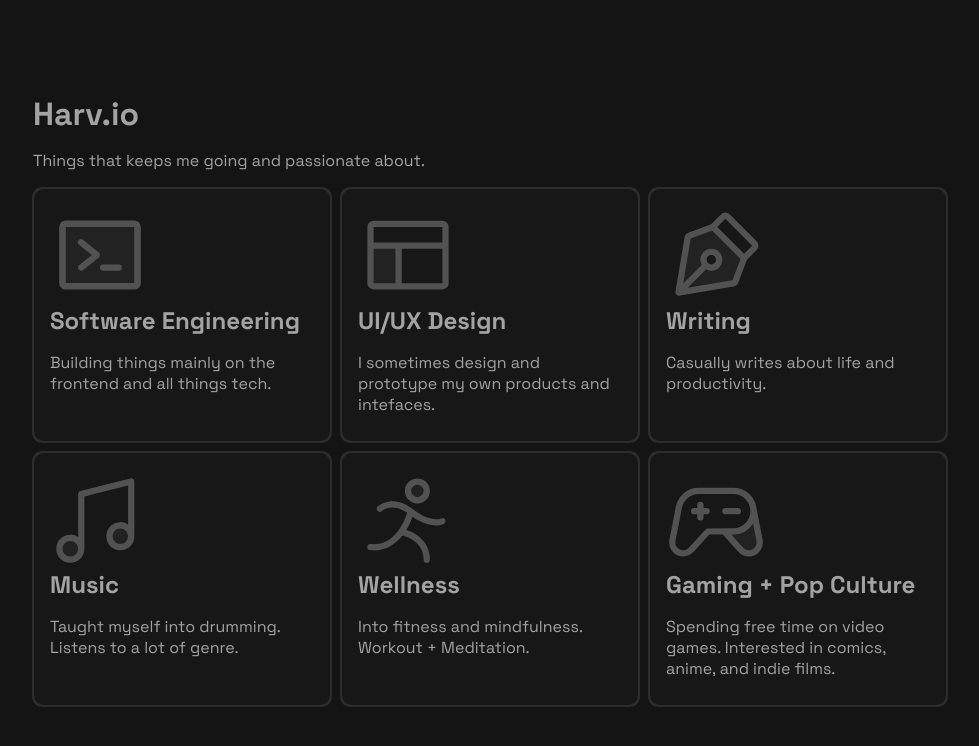
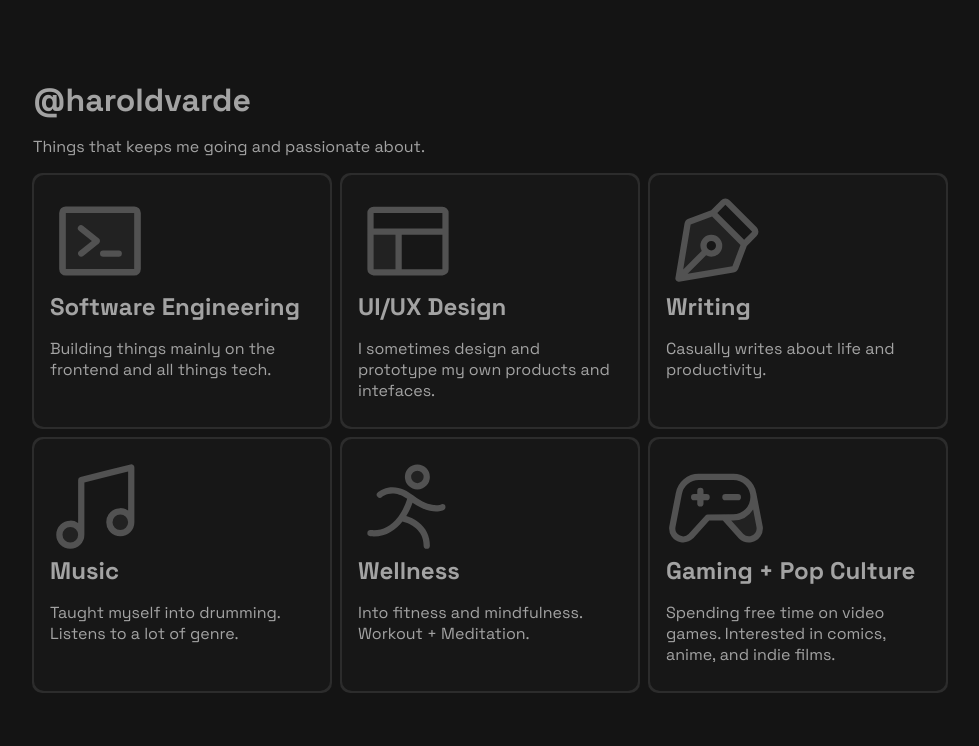
Before and after one commit to haroldjeshua/potential-potato, a website: page linear-hover/index.html in a window 1280 px wide. Shown: the whole page, without its empty margins (147-1126 px from the left). Drawn offline with Linux system fonts and the light colour scheme.

Commit message:
few fixes for codepen

```diff
--- a/linear-hover/index.html
+++ b/linear-hover/index.html
@@ -10,7 +10,7 @@
   </head>
   <body>
     <div class="header">
-      <h1>Harv.io</h1>
+      <h1>@haroldvarde</h1>
       <p>Things that keeps me going and passionate about.</p>
     </div>
 
--- a/linear-hover/styles.css
+++ b/linear-hover/styles.css
@@ -9,7 +9,7 @@
 body {
   background-color: var(--bg);
   color: var(--text-color);
-  height: 100vh;
+  /* height: 100vh; */
   display: flex;
   flex-direction: column;
   justify-content: center;
@@ -17,7 +17,7 @@ body {
   font-family: "Space Grotesk", -apple-system, BlinkMacSystemFont, "Segoe UI",
     Roboto, Oxygen, Ubuntu, Cantarell, "Open Sans", "Helvetica Neue", sans-serif;
   margin: 0;
-  padding: 0;
+  padding: 5rem 0;
   /* overflow: hidden; */
 }
 
```
